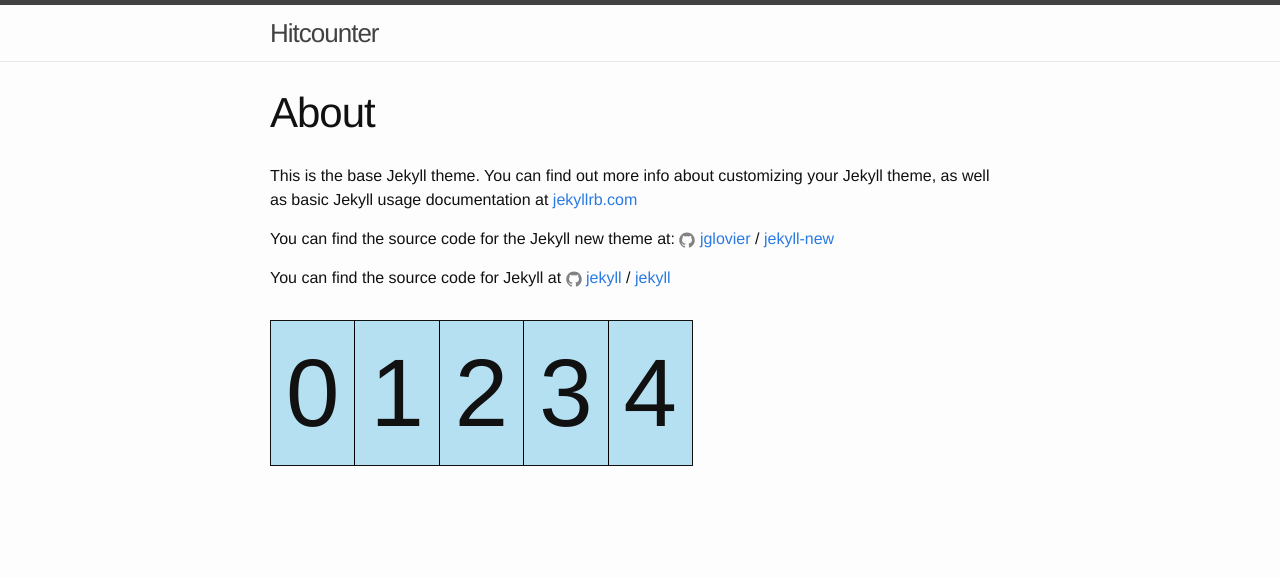
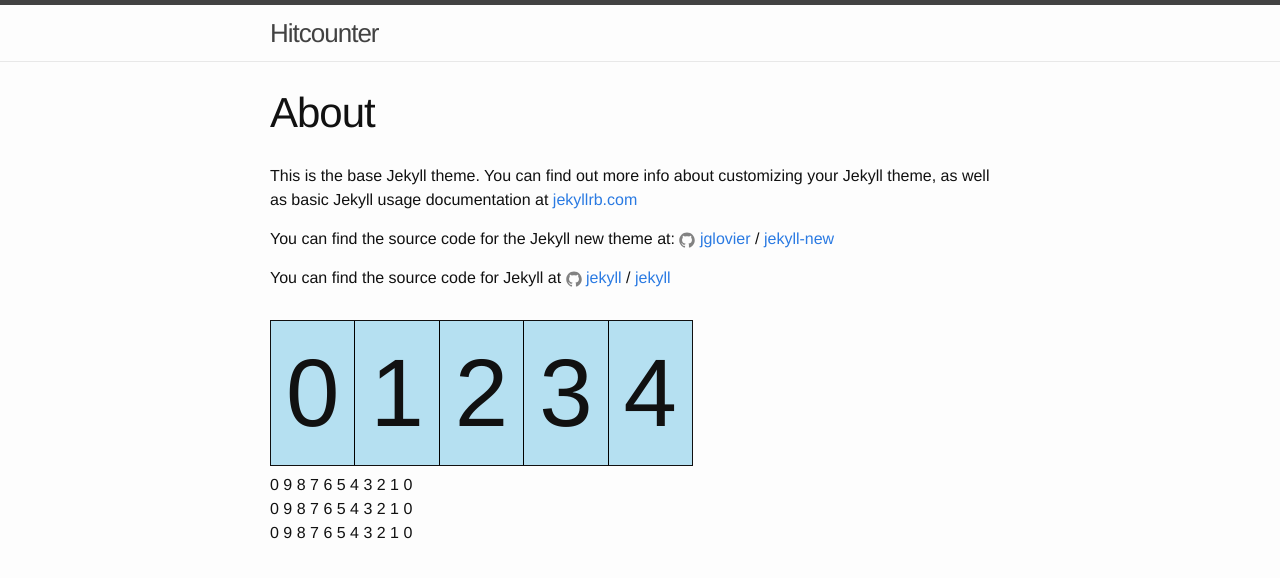
Before and after one commit to fhcflx/hitcounter-1, a Jekyll site: the page built from about.md, in a window 1280 px wide. Shown: the top 578 px of the page. Built offline with Jekyll 4.4.1, drawn with Linux system fonts in a browser that asks for light colours.

Commit message:
adding odemeter effect

```diff
--- /dev/null
+++ b/_includes/counters/odometer.html
@@ -0,0 +1,7 @@
+<div class="odometer"><div class="digit">
+  <div class="digit-container digit-hundred">0 9 8 7 6 5 4 3 2 1 0</div>
+</div><div class="digit">
+  <div class="digit-container digit-ten">0 9 8 7 6 5 4 3 2 1 0</div>
+</div><div class="digit">
+  <div class="digit-container digit-one">0 9 8 7 6 5 4 3 2 1 0</div>
+</div></div>
--- a/_layouts/default.html
+++ b/_layouts/default.html
@@ -9,6 +9,9 @@
 
         {% include counters/basic.html %}
 
+
+        {% include counters/odometer.html %}
+
       </div>
     </div>
   </body>
--- a/bower.json
+++ b/bower.json
@@ -16,6 +16,6 @@
     "tests"
   ],
   "dependencies": {
-    "fittext": "*"
+    "odometer": "~0.4.7"
   }
 }
```
